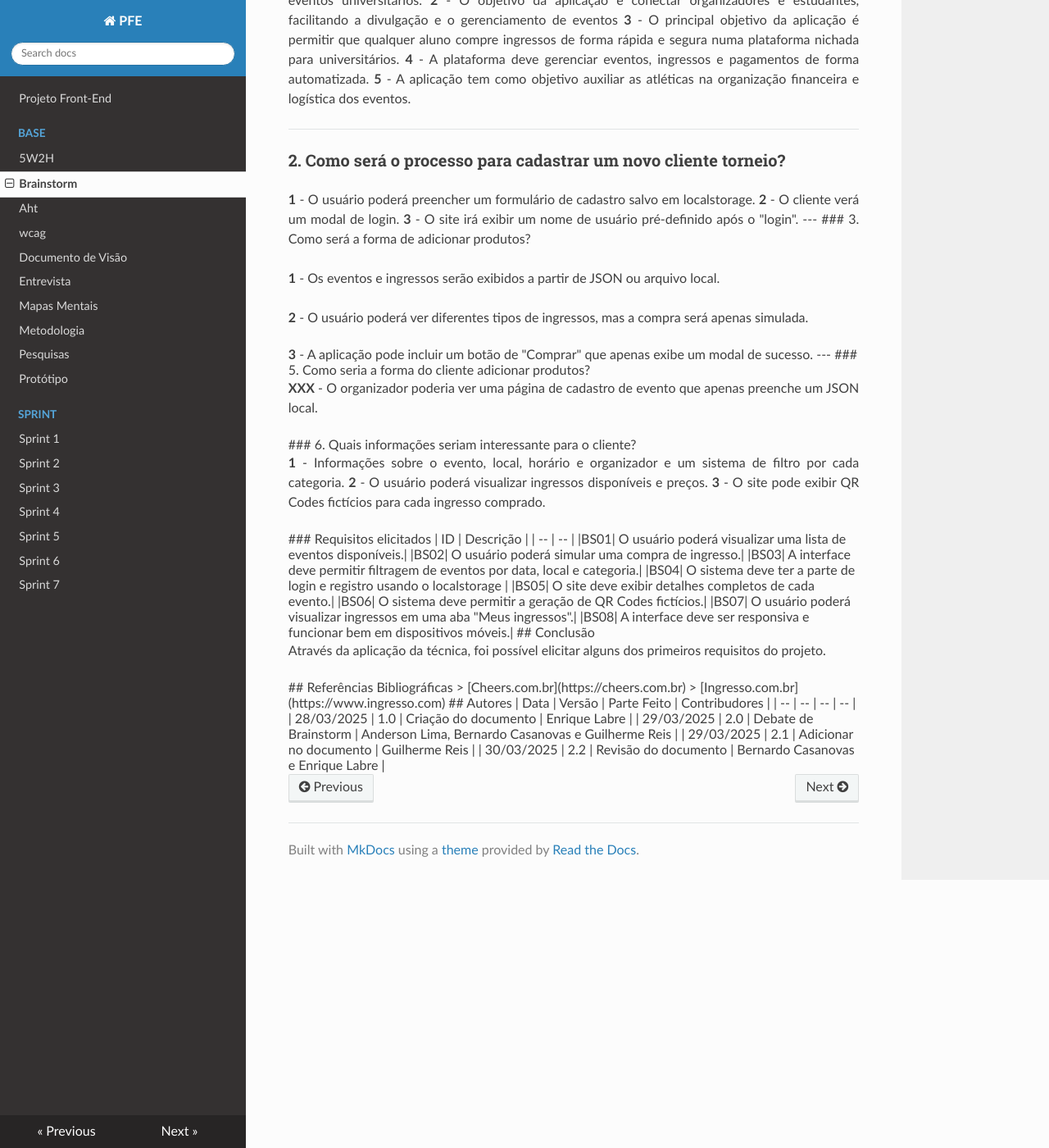
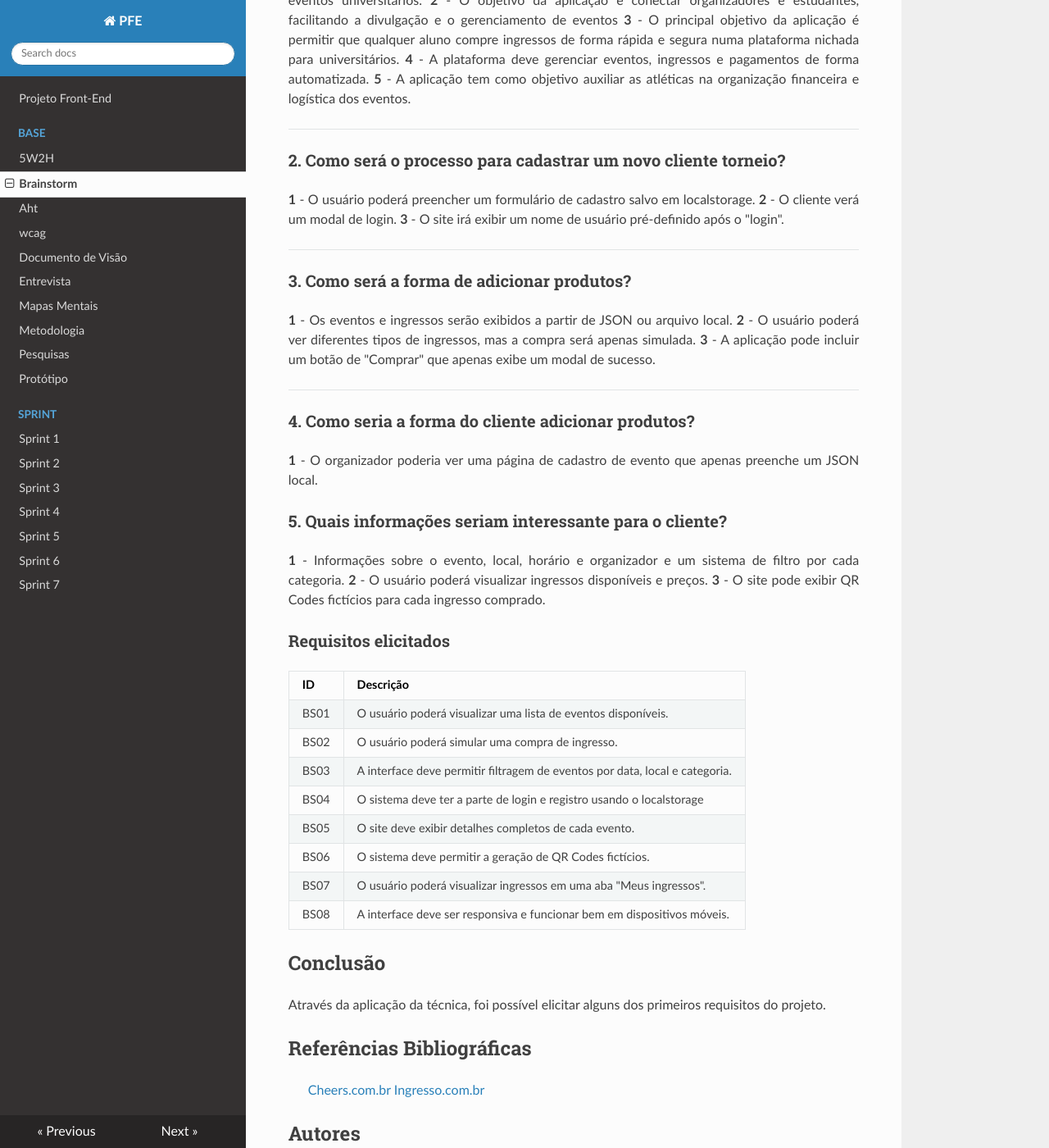
Before and after one commit to Projetos-de-Extensao/PFE_25.1_8001_BetoCuenca, an MkDocs documentation site: the page built from docs/base/Brainstorm.md, in a window 1280 px wide and 1400 px high, scrolled down 680 px. Shown: the whole window at 82% size. Built offline with MkDocs 1.6.1, drawn with Linux system fonts in a browser that asks for light colours; nearby versions of some CDN libraries; some of the changed text lies outside the part shown.

Commit message:
correção formatação

```diff
--- a/docs/base/Brainstorm.md
+++ b/docs/base/Brainstorm.md
@@ -43,6 +43,7 @@ A equipe se reuniu para debater ideias gerais sobre o projeto via Discord, come
 <b>2</b> - O cliente verá um modal de login.
 
 <b>3</b> - O site irá exibir um nome de usuário pré-definido após o "login".
+</p>
 
 ---
 
@@ -50,29 +51,26 @@ A equipe se reuniu para debater ideias gerais sobre o projeto via Discord, come
 
 <p align = "justify">
 <b>1</b> - Os eventos e ingressos serão exibidos a partir de JSON ou arquivo local.
-</p>
 
-<p align = "justify">
 <b>2</b> - O usuário poderá ver diferentes tipos de ingressos, mas a compra será apenas simulada.
-</p>
 
 <b>3</b> - A aplicação pode incluir um botão de "Comprar" que apenas exibe um modal de sucesso.
+ </p>
 
 ---
 
-### 5.  Como seria a forma do cliente adicionar produtos?
+### 4.  Como seria a forma do cliente adicionar produtos?
 <p align = "justify">
-<b>XXX</b> - O organizador poderia ver uma página de cadastro de evento que apenas preenche um JSON local.
+<b>1</b> - O organizador poderia ver uma página de cadastro de evento que apenas preenche um JSON local.
 </p>
 
-### 6. Quais informações seriam interessante para o cliente?
+### 5. Quais informações seriam interessante para o cliente?
 <p align = "justify">
    <b>1</b> - Informações sobre o evento, local, horário e organizador e um sistema de filtro por cada categoria.
 
    <b>2</b> - O usuário poderá visualizar ingressos disponíveis e preços.
 
    <b>3</b> - O site pode exibir QR Codes fictícios para cada ingresso comprado.
-
 </p>
 
 ### Requisitos elicitados
```
